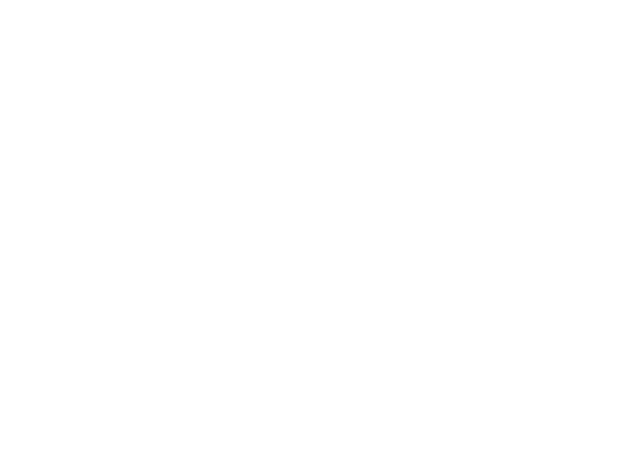
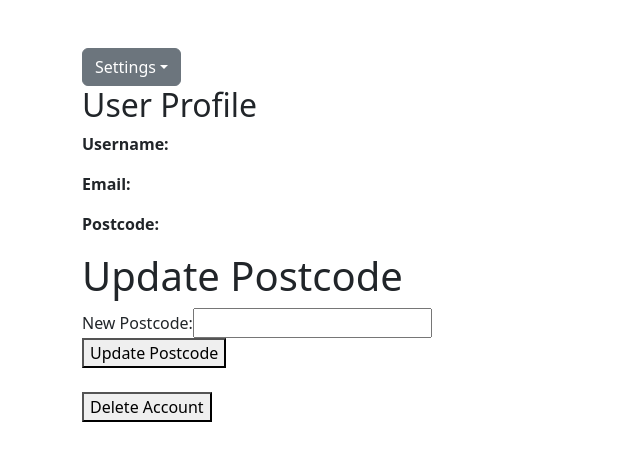
Before and after one commit to jakejenden/sportsphere_frontend, a React (Create React App) app: page /account-details in a window 1280 px wide. Before the commit this address had no page. Shown: the top 460 px of the page, without its empty margins (0-640 px from the left). Built offline with nearby package versions, Linux system fonts and the light colour scheme; no server answers.

Commit message:
Add account profile page and add event details to events page

```diff
--- a/package.json
+++ b/package.json
@@ -5,6 +5,7 @@
   "dependencies": {
     "-": "^0.0.1",
     "@mapbox/mapbox-gl-geocoder": "^5.0.3",
+    "@popperjs/core": "^2.11.8",
     "@testing-library/jest-dom": "^5.17.0",
     "@testing-library/react": "^13.4.0",
     "@testing-library/user-event": "^13.5.0",
@@ -12,7 +13,7 @@
     "@types/jest": "^27.5.2",
     "@types/node": "^16.18.52",
     "axios": "^1.6.2",
-    "bootstrap": "^5.3.2",
+    "bootstrap": "^5.3.3",
     "gpx-parser-builder": "^1.1.1",
     "gpxparser": "^3.0.8",
     "leaflet": "^1.9.4",
--- a/src/AppRouter.tsx
+++ b/src/AppRouter.tsx
@@ -8,6 +8,7 @@ import EventSearchPage from './eventSearchPage';
 import EventPage from './eventPage';
 import ForgotPassword from './forgotPassword';
 import ResetPasswordPage from './resetPassword';
+import AccountDetailsPage from './accountDetails';
 
 const AppRouter: React.FC = () => {
   return (
@@ -19,6 +20,7 @@ const AppRouter: React.FC = () => {
         <Route path="/reset-password/:token" element={<ResetPasswordPage />} />
         <Route path="/return-results" element={<EventSearchPage />} />
         <Route path="/event/:eventId" element={<EventPage />} />
+        <Route path="/account-details" element={<AccountDetailsPage />} />
         {/* Add other routes as needed */}
         <Route path="/" element={<Navigate to="/login" />} />
       </Routes>
--- /dev/null
+++ b/src/accountDetails.tsx
@@ -0,0 +1,160 @@
+import React, { useEffect, useState } from 'react';
+import { useNavigate } from 'react-router-dom';
+import axios from 'axios';
+import { API_URL } from './config';
+import { validatePostcode } from './validation/validatePostcode';
+
+type UserDetails = {
+  Username: string;
+  Email: string;
+  Postcode: string;
+};
+
+const AccountDetailsPage: React.FC = () => {
+  const [postcode, setPostcode] = useState('');
+  const [error, setError] = useState('');
+  const [success, setSuccess] = useState('');
+  const [loading, setLoading] = useState(false); // Add loading state
+  const [userDetails, setUserDetails] = useState<UserDetails>({
+    Username: '',
+    Email: '',
+    Postcode: '',
+  });
+  const navigate = useNavigate();
+
+  const apiUpdatePostcodeURL = `${API_URL}/updatepostcode`;
+  const apiGetUserDetailsURL = `${API_URL}/getuserdetails`;
+  const apiLogoutURL = `${API_URL}/logout`;
+  const apiDeleteAccount = `${API_URL}/removeuser`
+
+  const handlePostcodeChange = async (e: React.FormEvent) => {
+    e.preventDefault();
+
+    const token = localStorage.getItem('token');
+    if (!token) {
+        console.error('No token found');
+    }
+
+    const postcodeError = validatePostcode(postcode);
+
+    setError(postcodeError);
+
+    setLoading(true); // Set loading state
+    setError('');
+    setSuccess('');
+
+    try {
+      // Call your backend API to reset the password
+      const response = await axios.post(apiUpdatePostcodeURL, {
+        Postcode: postcode,
+      },
+        { withCredentials: true });
+
+      setSuccess('Postcode updated successfully!')
+    } catch (error) {
+      if (axios.isAxiosError(error)) {
+        setError(error.response?.data?.message || 'An error occurred while updating the postcode');
+      } else {
+        setError('An unknown error occurred');
+      }
+    } finally {
+      setLoading(false); // End loading state
+    }
+  };
+
+  const handleDeleteAccount = async () => {
+    try {
+      const payload = {Username: userDetails.Username};
+      await axios.delete(apiDeleteAccount, {
+        data: payload,
+        withCredentials: true,
+      });
+
+      localStorage.removeItem('token');
+
+      navigate('/login');
+    } catch (error) {
+      console.error('Error deleting account:', error);
+    }
+  }
+
+  const handleLogout = async () => {
+    try {
+      await axios.get(apiLogoutURL, {
+        withCredentials: true,
+      });
+
+      localStorage.removeItem('token');
+
+      navigate('/login'); // Use navigate to redirect after logout
+    } catch (error) {
+      console.error('Error logging out:', error);
+    }
+  };
+
+  const handleRedirectToEventSearch = () => {
+    navigate('/return-results')
+  };
+
+  useEffect(() => {
+    axios.get<UserDetails>(apiGetUserDetailsURL, {
+      withCredentials: true,
+    })
+    .then((response) => {
+      setUserDetails(response.data);
+    })
+    .catch((error) => {
+      console.error("Error fetching user details:", error);
+    });
+  }, []);
+
+  return (
+    <div className="container mt-5">
+      <div className="dropdown">
+            <button className="btn btn-secondary dropdown-toggle" type="button" id="dropdownMenuButton1" data-bs-toggle="dropdown" aria-expanded="false">
+              Settings
+            </button>
+            <ul className="dropdown-menu" aria-labelledby="dropdownMenuButton1">
+              <li><a className="dropdown-item" href="#" onClick={handleRedirectToEventSearch}>Event Search</a></li>
+              <li><a className="dropdown-item" href="#" onClick={handleLogout}>Logout</a></li>
+            </ul>
+      </div>
+      <h2>User Profile</h2>
+      {userDetails ? (
+        <div>
+          <p><strong>Username:</strong> {userDetails.Username}</p>
+          <p><strong>Email:</strong> {userDetails.Email}</p>
+          <p><strong>Postcode:</strong> {userDetails.Postcode}</p>
+        </div>
+      ) : (
+        <p>Loading user data...</p>
+      )}
+      <h1>Update Postcode</h1>
+      {error && <p style={{ color: 'red' }}>{error}</p>}
+      {success && <p style={{ color: 'green' }}>{success}</p>}
+
+      <form onSubmit={handlePostcodeChange}>
+        <label>
+          New Postcode:
+          <input
+            type="postcode"
+            value={postcode}
+            onChange={(e) => setPostcode(e.target.value)}
+            disabled={loading} // Disable input while loading
+          />
+        </label>
+        <br />
+        <button type="submit" disabled={loading}> {/* Disable button while loading */}
+          {loading ? 'Updating...' : 'Update Postcode'}
+        </button>
+        <br />
+      </form>
+      <br />
+      <button type="submit" disabled={loading} onClick={handleDeleteAccount}> {/* Disable button while loading */}
+        {loading ? 'Deleting...' : 'Delete Account'}
+      </button>
+    </div>
+  );
+};
+
+export default AccountDetailsPage;
--- a/src/eventSearchPage.tsx
+++ b/src/eventSearchPage.tsx
@@ -4,7 +4,10 @@ import { useNavigate } from 'react-router-dom'; // Correct import
 import axios, { AxiosResponse } from 'axios';
 import { API_URL } from './config';
 import './eventSearchPage.css';
-import './eventSearchCarousel.css'
+import './eventSearchCarousel.css';
+import 'bootstrap/dist/js/bootstrap.bundle.min.js'; // Includes Popper.js
+import 'bootstrap/dist/css/bootstrap.min.css'; // Bootstrap CSS
+
 
 interface EventResult {
   Id: number,
@@ -16,6 +19,7 @@ interface EventResult {
   EventDate: Date;
   EventType: string;
   EventOrganiser: string;
+  PresignedImageURL: string;
   isFavourited?: boolean;
 }
 
@@ -72,6 +76,7 @@ const EventSearchPage: React.FC = () => {
             EventDate: new Date(item.EventDate)
           }));
 
+        console.log(fetchedResults);
         setRecommendedEventResults(fetchedResults);
       }
     } catch (error) {
@@ -199,6 +204,10 @@ const EventSearchPage: React.FC = () => {
     }
   };
 
+  const handleRedirectToProfile = () => {
+    navigate('/account-details')
+  }
+
   const handleRedirect = (eventId: number) => {
     navigate(`/event/${eventId}`);
   };
@@ -309,9 +318,15 @@ const EventSearchPage: React.FC = () => {
     <div className="container mt-5">
       <div className="header-container">
         <div className="logout-container">
-          <Button variant="primary" onClick={handleLogout} className="logout-button">
-            Logout
-          </Button>
+          <div className="dropdown">
+            <button className="btn btn-secondary dropdown-toggle" type="button" id="dropdownMenuButton1" data-bs-toggle="dropdown" aria-expanded="false">
+              Settings
+            </button>
+            <ul className="dropdown-menu" aria-labelledby="dropdownMenuButton1">
+              <li><a className="dropdown-item" href="#" onClick={handleRedirectToProfile}>Profile</a></li>
+              <li><a className="dropdown-item" href="#" onClick={handleLogout}>Logout</a></li>
+            </ul>
+          </div>
         </div>
       </div>
 
@@ -585,8 +600,10 @@ const EventSearchPage: React.FC = () => {
                       className={`item ${index === currentCarouselIndex ? "active" : ""}`}
                     >
                       <img
-                        src={`http://via.placeholder.com/600x400?text=${encodeURIComponent(event.Name)}`}
+                        src={event.PresignedImageURL}
                         alt={event.Name}
+                        onClick={() => handleRedirect(event.Id)}
+                        style={{ cursor: 'pointer' }}
                       />
                     </div>
                   ))}
```
Also changed, not shown: src/eventPage.tsx (+67 -5 lines), 1 other file (tests, documents, lock files or other folders).
